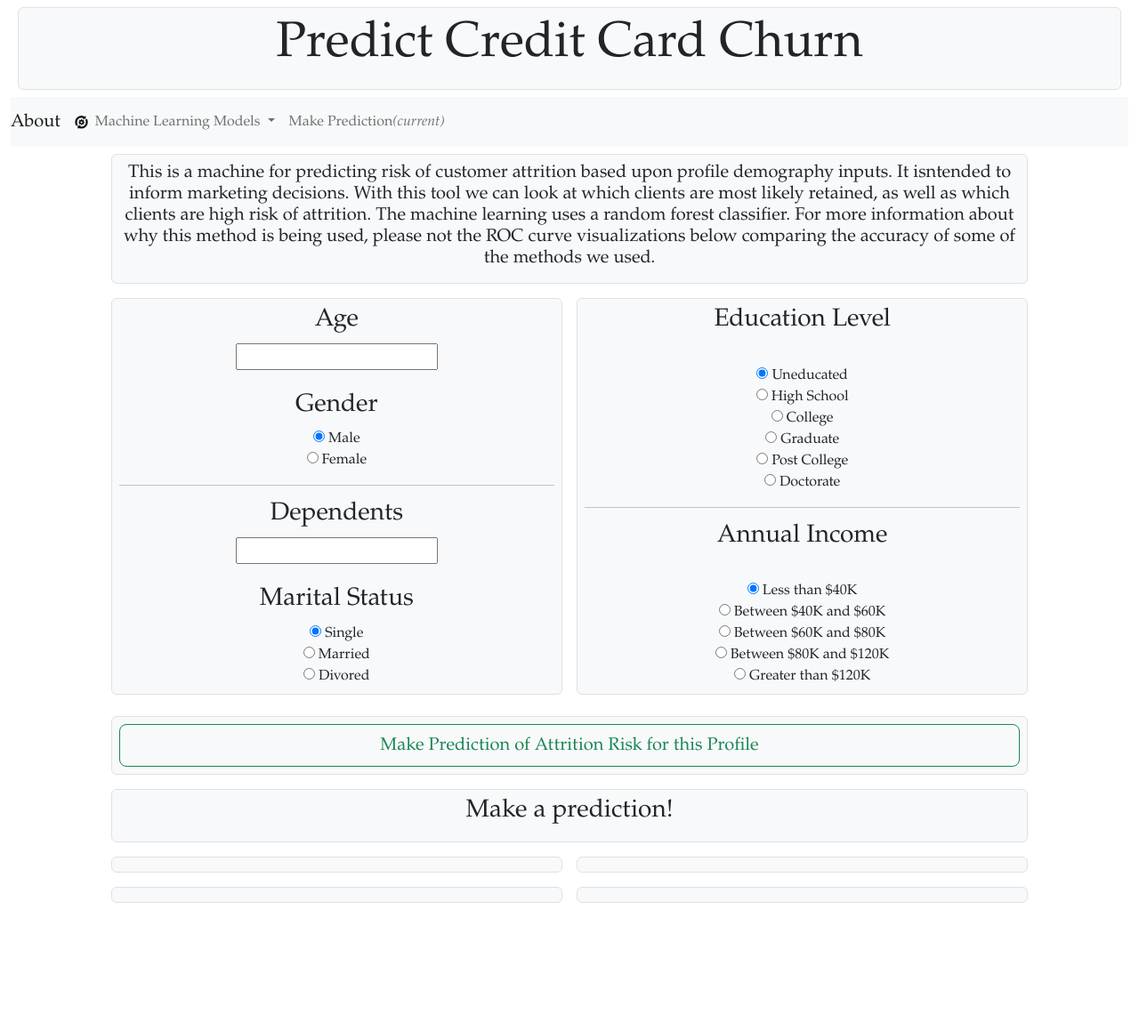
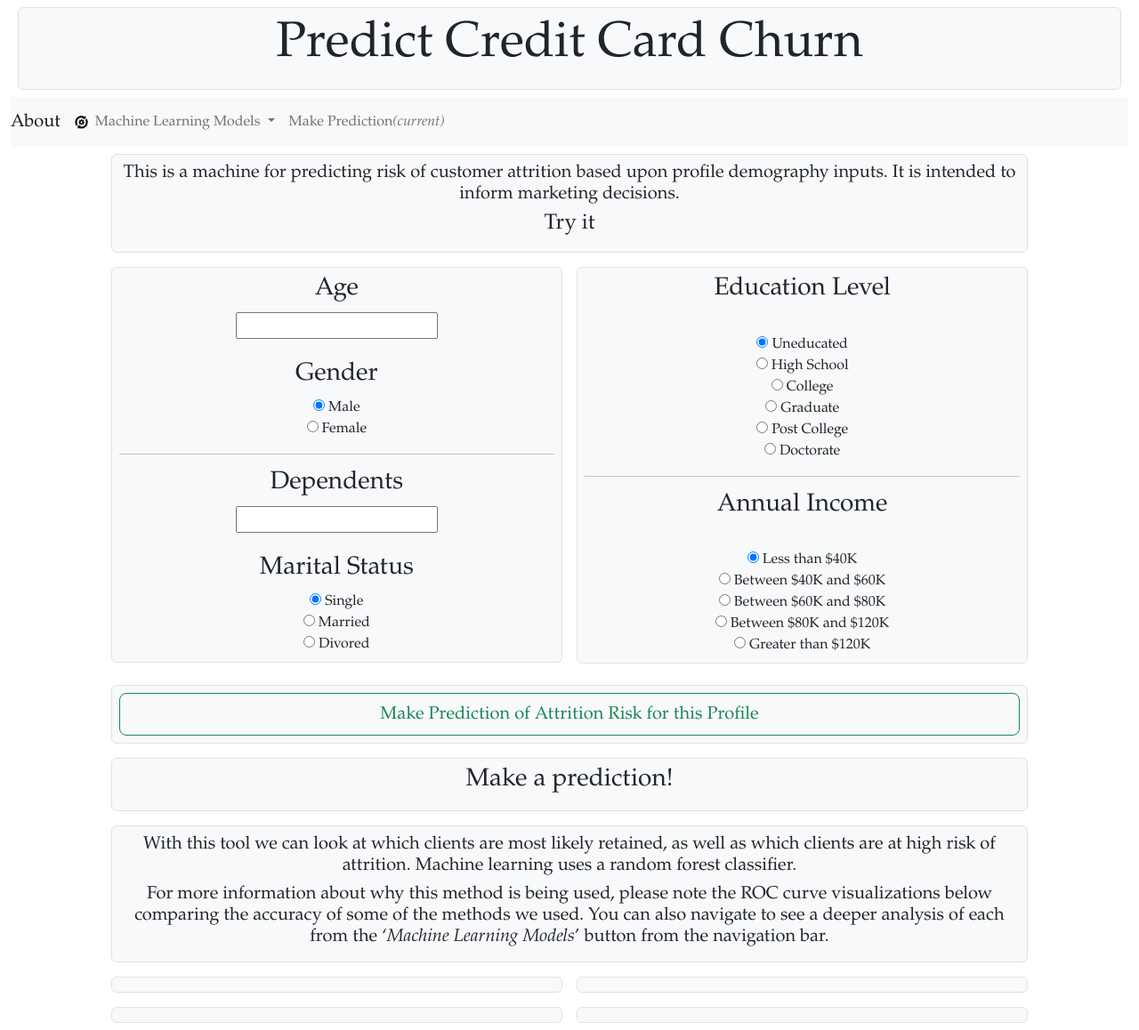
Before and after one commit to asundquistdavis/credit-churn-prediction, a Flask app: page /predict in a window 1280 px wide. Shown: the whole page at 89% size. Before the commit the page ends 1015 px from the top, so only its background shows below. Run offline with Flask 2, Linux system fonts and the light colour scheme; parts of the project's set-up code (start-up, migrations or seed data) failed here and were passed over; some libraries are stand-ins or nearby versions.

Commit message:
proofread predict

```diff
--- a/templates/predict.html
+++ b/templates/predict.html
@@ -69,22 +69,19 @@
         <!-- Body Section -->
         <div class="row g-0">
             <div class="col-md-1">
-                <!-- <div class="border rounded bg-light m-2 p-2">
-                    <p class="h6 text-center">intentionally Blank</p>
-                </div> -->
+                <!-- Intentionally Blank -->
             </div>
 
             <div class="col-md-10">
                 <!-- Row element -->
                 <div class="border rounded bg-light m-2 p-2">
-                    <p class="h5 text-center">This is a machine for predicting risk of customer attrition based upon profile demography inputs. It isntended to inform marketing decisions. With this tool we can look at which clients are most likely retained, as well as which clients are high risk of attrition. The machine learning uses a random forest classifier. For more information about why this method is being used, please not the ROC curve visualizations below comparing the accuracy of some of the methods we used.</p>
+                    <p class="h5 text-center">This is a machine for predicting risk of customer attrition based upon profile demography inputs. It is intended to inform marketing decisions.</p>
+                    <p class="h4 text-center">Try it</p>
                 </div>
             </div>
 
             <div class="col-md-1">
-                <!-- <div class="border rounded bg-light m-2 p-2">
-                    <p class="h6 text-center">Intenetionally Blank</p>
-                </div> -->
+                <!-- Intentionally Blank -->
             </div>
         </div>
 
@@ -97,9 +94,7 @@
 
                 <div class="row g-0">
                     <div class="col-md-1">
-                        <!-- <div class="border rounded bg-light m-2 p-2">
-                            <p class="h6 text-center">intentionally Blank</p>
-                        </div> -->
+                        <!-- Intentionally Blank -->
                     </div>
 
                     <div class="col-md-5">
@@ -166,18 +161,14 @@
                     </div>
 
                     <div class="col-md-1">
-                        <!-- <div class="border rounded bg-light m-2 p-2">
-                            <p class="h6 text-center">Intenetionally Blank</p>
-                        </div> -->
+                        <!-- Intentionally Blank -->
                     </div>
                 </div>
             </div>
 
             <div class="row g-0">
                 <div class="col-md-1">
-                    <!-- <div class="border rounded bg-light m-2 p-2">
-                        <p class="h6 text-center">intentionally Blank</p>
-                    </div> -->
+                    <!-- Intentionally Blank -->
                 </div>
 
                 <div class="col-md-10">
@@ -187,9 +178,7 @@
                     </div>
                 </div>
                 <div class="col-md-1">
-                    <!-- <div class="border rounded bg-light m-2 p-2">
-                        <p class="h6 text-center">Intenetionally Blank</p>
-                    </div> -->
+                    <!-- Intentionally Blank -->
                 </div>
             </div>
 
@@ -199,9 +188,7 @@
 
         <div class="row g-0">
             <div class="col-md-1">
-                <!-- <div class="border rounded bg-light m-2 p-2">
-                    <p class="h6 text-center">intentionally Blank</p>
-                </div> -->
+                <!-- Intentionally Blank -->
             </div>
 
             <div class="col-md-10">
@@ -211,19 +198,37 @@
                 </div>
             </div>
             <div class="col-md-1">
-                <!-- <div class="border rounded bg-light m-2 p-2">
-                    <p class="h6 text-center">Intenetionally Blank</p>
-                </div> -->
+                <!-- Intentionally Blank -->
             </div>
         </div>
+
+        <div class="row g-0">
+            <div class="col-md-1">
+                <!-- Intentionally Blank -->
+            </div>
+
+            <div class="col-md-10">
+                <!-- Row element -->
+                <div class="border rounded bg-light m-2 p-2">
+                    <p class="h5 text-center">With this tool we can look at which clients are most likely retained, as well as which clients are at high risk of attrition. Machine learning uses a random forest classifier.</p>
+                    <p class="h5 text-center">For more information about why this method is being used, please note the ROC curve visualizations below comparing the accuracy of some of the methods we used. You can also navigate to see a deeper analysis of each from the ‘<span class="italic">Machine Learning Models</span>’ button from the navigation bar.</p>
+                </div>
+            </div>
+            <div class="col-md-1">
+                <!-- Intentionally Blank -->
+            </div>
+        </div>
+
+
+
+
+
 
         <!-- Visualizations -->
         <!-- Body Section -->
         <div class="row g-0">
             <div class="col-md-1">
-                <!-- <div class="border rounded bg-light m-2 p-2">
-                    <p class="h6 text-center">intentionally Blank</p>
-                </div> -->
+                <!-- Intentionally Blank -->
             </div>
             <div class="col-md-5">
                 <!-- Row element -->
@@ -243,17 +248,13 @@
             </div>
 
             <div class="col-md-1">
-                <!-- <div class="border rounded bg-light m-2 p-2">
-                    <p class="h6 text-center">Intenetionally Blank</p>
-                </div> -->
+                <!-- Intentionally Blank -->
             </div>
         </div><!-- Body Section -->
 
         <div class="row g-0">
             <div class="col-md-1">
-                <!-- <div class="border rounded bg-light m-2 p-2">
-                    <p class="h6 text-center">intentionally Blank</p>
-                </div> -->
+                <!-- Intentionally Blank -->
             </div>
             <div class="col-md-5">
                 <!-- Row element -->
@@ -273,9 +274,7 @@
             </div>
 
             <div class="col-md-1">
-                <!-- <div class="border rounded bg-light m-2 p-2">
-                    <p class="h6 text-center">Intenetionally Blank</p>
-                </div> -->
+                <!-- Intentionally Blank -->
             </div>
         </div>
 
```
